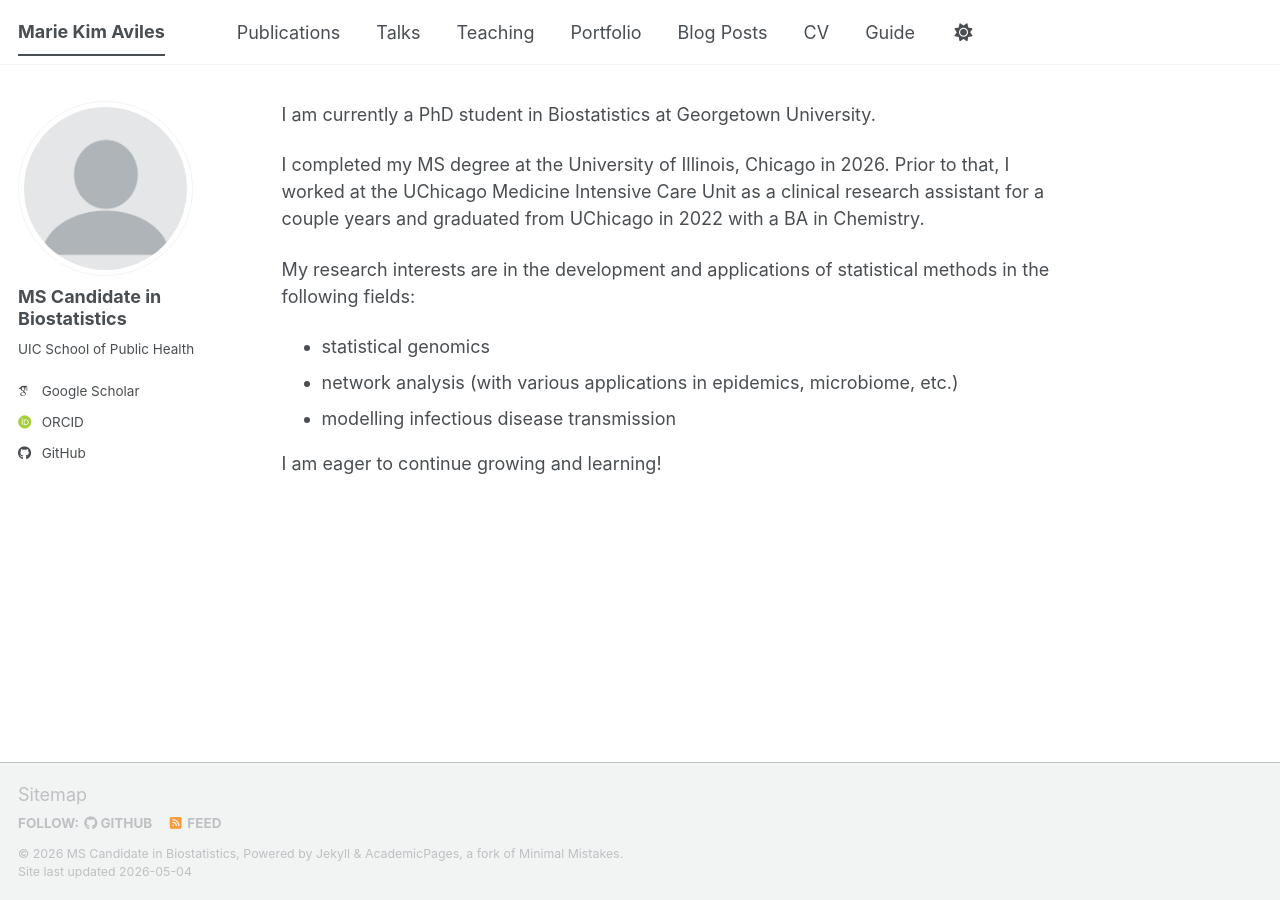
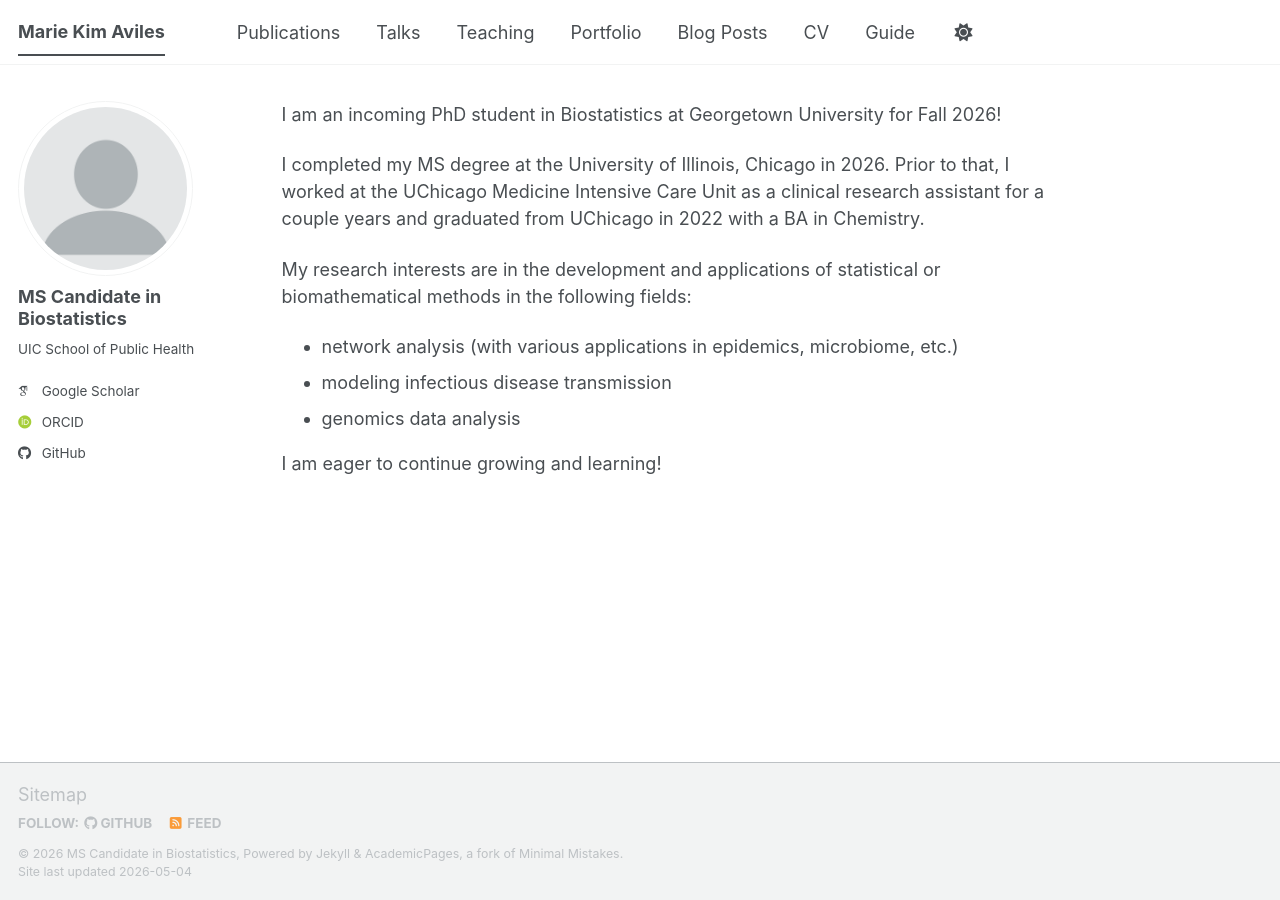
Before and after one commit to mariekimaviles/mariekimaviles.github.io, a Jekyll site: the page built from _pages/about.md, in a window 1280 px wide. Built offline with Jekyll 4.4.1, drawn with Linux system fonts in a browser that asks for light colours; some web fonts are replaced; a script bundle is joined from its source files by our own code; library files that are not in the unit come from our copies.

Commit message:
Update about.md

```diff
--- a/_pages/about.md
+++ b/_pages/about.md
@@ -5,13 +5,13 @@ redirect_from:
   - /about.html
 ---
 
-I am currently a PhD student in Biostatistics at Georgetown University.
+I am an incoming PhD student in Biostatistics at Georgetown University for Fall 2026!
 
 I completed my MS degree at the University of Illinois, Chicago in 2026. Prior to that, I worked at the UChicago Medicine Intensive Care Unit as a clinical research assistant for a couple years and graduated from UChicago in 2022 with a BA in Chemistry.
 
-My research interests are in the development and applications of statistical methods in the following fields:
-* statistical genomics
+My research interests are in the development and applications of statistical or biomathematical methods in the following fields:
 * network analysis (with various applications in epidemics, microbiome, etc.)
-* modelling infectious disease transmission
+* modeling infectious disease transmission
+* genomics data analysis
 
 I am eager to continue growing and learning!
```
